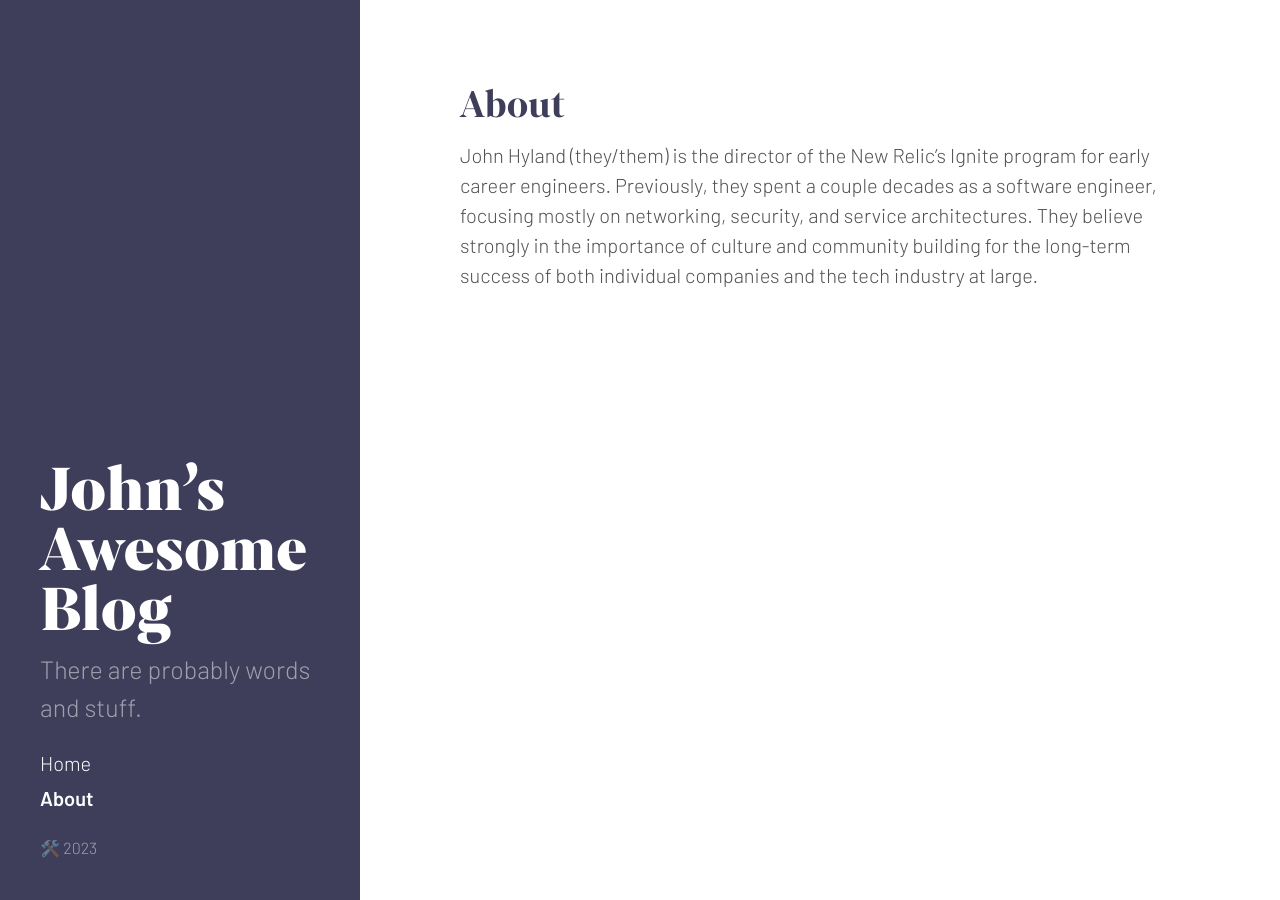
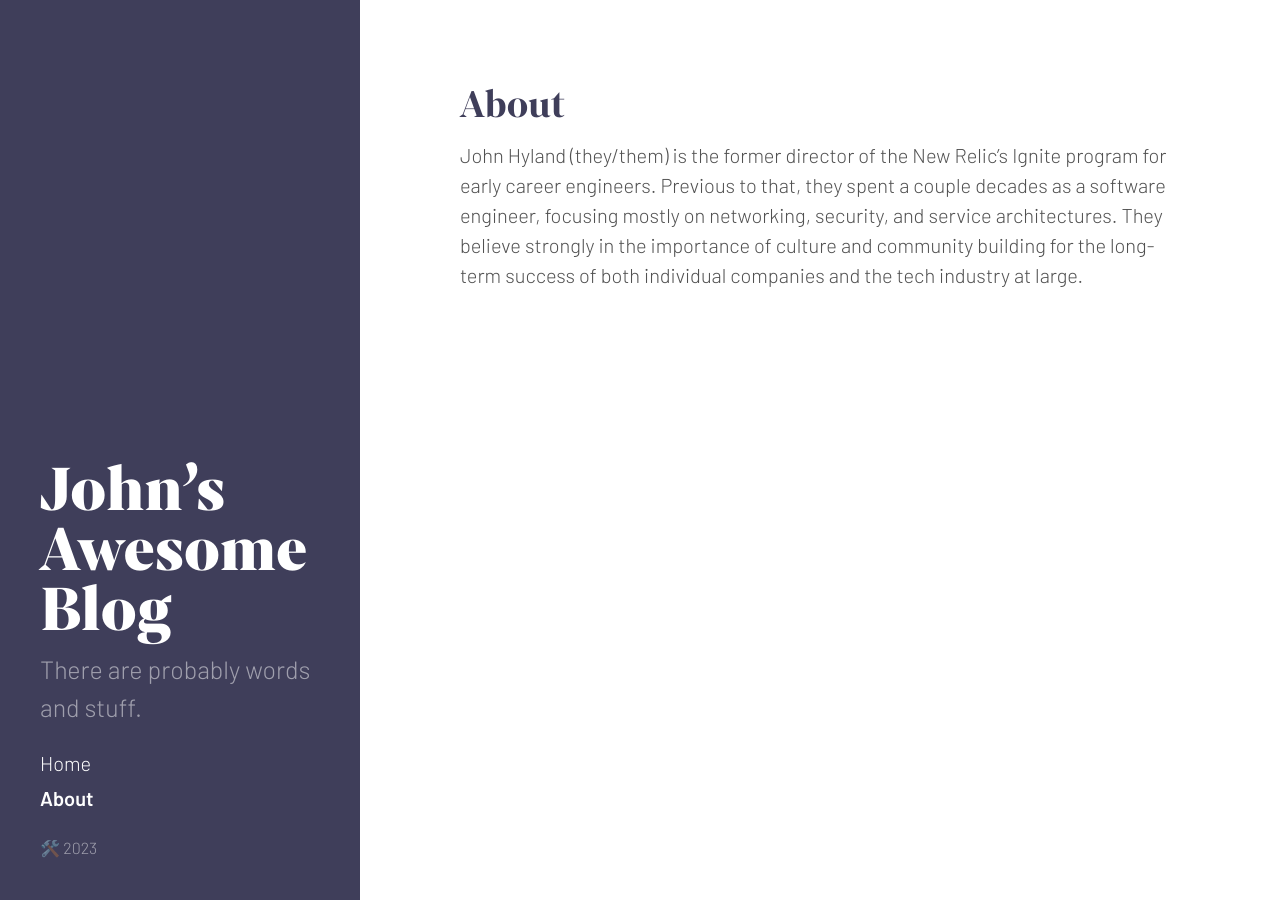
Before and after one commit to djspinmonkey/djspinmonkey.github.io, a Jekyll site: the page built from about.md, in a window 1280 px wide. Built offline with Jekyll 4.4.1, drawn with Linux system fonts in a browser that asks for light colours; emoji names are drawn with the system emoji font.

Commit message:
No longer director of Ignite.

```diff
--- a/about.md
+++ b/about.md
@@ -3,9 +3,9 @@
 title: About
 ---
 
-John Hyland (they/them) is the director of the New Relic's Ignite program for
-early career engineers. Previously, they spent a couple decades as a software
-engineer, focusing mostly on networking, security, and service architectures.
-They believe strongly in the importance of culture and community building for
-the long-term success of both individual companies and the tech industry at
-large.
+John Hyland (they/them) is the former director of the New Relic's Ignite
+program for early career engineers. Previous to that, they spent a couple
+decades as a software engineer, focusing mostly on networking, security, and
+service architectures.  They believe strongly in the importance of culture and
+community building for the long-term success of both individual companies and
+the tech industry at large.
```
